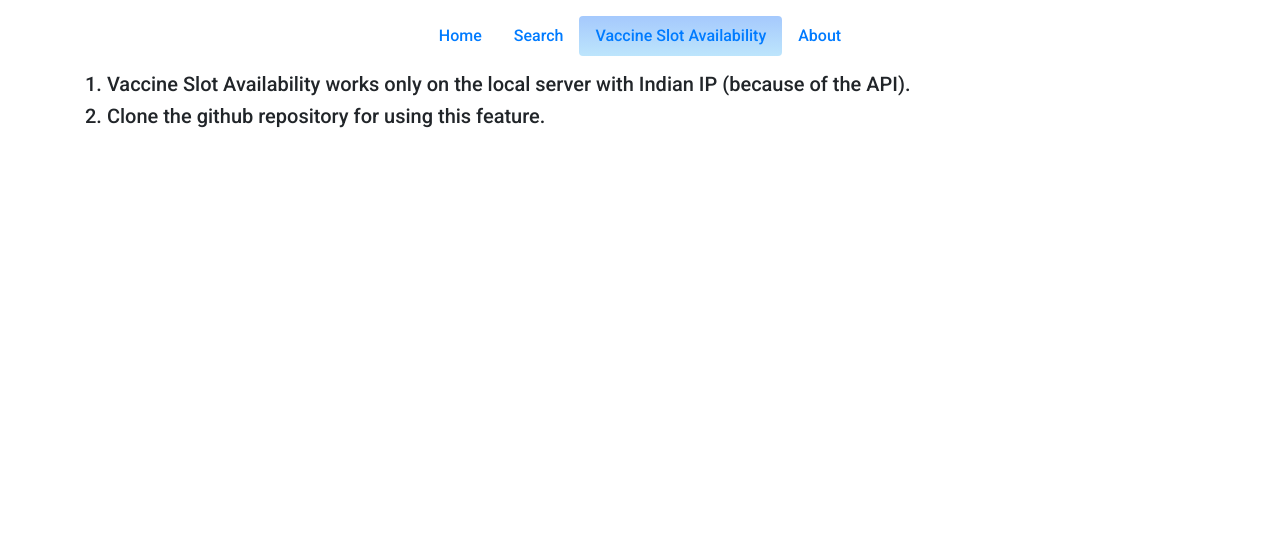
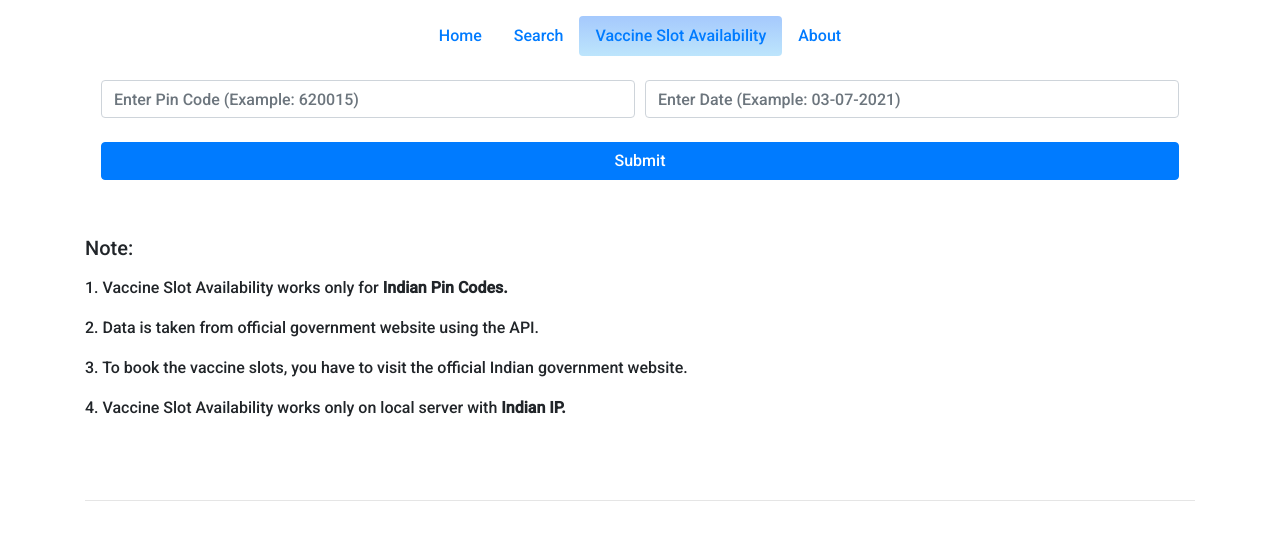
Before and after one commit to Rituraj0480/covid19_tracker, a Django app: page /vaccine in a window 1280 px wide. Shown: the part 99-639 px from the top of the page. Run offline with Django 3.2, Linux system fonts and the light colour scheme; some libraries are stand-ins or nearby versions.

Commit message:
temporary commit

```diff
--- a/tracker/templates/vaccine.html
+++ b/tracker/templates/vaccine.html
@@ -40,7 +40,7 @@
           </li>
       </ul>
 
-      <!-- <form class="m-2 p-2" method="POST">
+      <form class="m-2 p-2" method="POST">
         {% csrf_token %}
         <div class="form-row">
           <div class="col">
@@ -71,9 +71,8 @@
             {% endfor %}
       </table>
       <br><hr><br>
-      {% endfor %} -->
-<h5>1. Vaccine Slot Availability works only on the local server with Indian IP (because of the API).</h5>
-<h5>2. Clone the github repository for using this feature.</h5>
+      {% endfor %}
+
     </div>
 
 
--- a/tracker/views.py
+++ b/tracker/views.py
@@ -29,21 +29,20 @@ def search(request):
 	return render(request, 'search.html')
 
 def vaccine(request):
-	# if request.method == "POST":
-	# 	MyForm = VaccineForm(request.POST)
-	# 	if MyForm.is_valid():
-	# 		pin_code = MyForm.cleaned_data['pin_code']
-	# 		date = MyForm.cleaned_data['date']
-	# 		url = 'https://cdn-api.co-vin.in/api/v2/appointment/sessions/public/findByPin?pincode=' + str(pin_code) + '&date=' + str(date)
-	# 		r = requests.get(url).json()
-	# 		r = r["sessions"]
-	# 		if(len(r)==0):
-	# 			r = [{'1.':'No Vaccination Slots Available for given Pin Code and Date.'},{'Note:':'Update of Vaccination slots on website might have temporarily stopped.'}]
-	# else:
-	# 	MyForm = VaccineForm()
-	# 	r = [{}]
-	# return render(request, 'vaccine.html', {'data':r})
-	return render(request, 'vaccine.html')
+	if request.method == "POST":
+		MyForm = VaccineForm(request.POST)
+		if MyForm.is_valid():
+			pin_code = MyForm.cleaned_data['pin_code']
+			date = MyForm.cleaned_data['date']
+			url = 'https://cdn-api.co-vin.in/api/v2/appointment/sessions/public/findByPin?pincode=' + str(pin_code) + '&date=' + str(date)
+			r = requests.get(url).json()
+			r = r["sessions"]
+			if(len(r)==0):
+				r = [{'1.':'No Vaccination Slots Available for given Pin Code and Date.'},{'Note:':'Update of Vaccination slots on website might have temporarily stopped.'}]
+	else:
+		MyForm = VaccineForm()
+		r = [{}]
+	return render(request, 'vaccine.html', {'data':r})
 
 def ajax_search(request):
 	if request.is_ajax and request.method == "GET":
```
